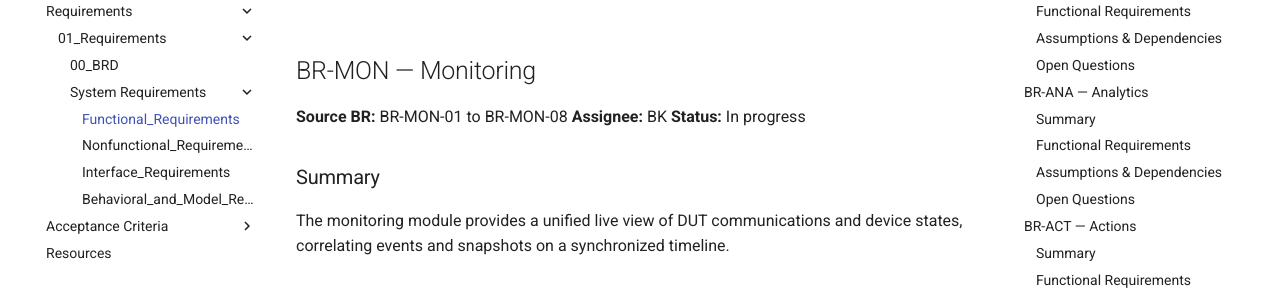
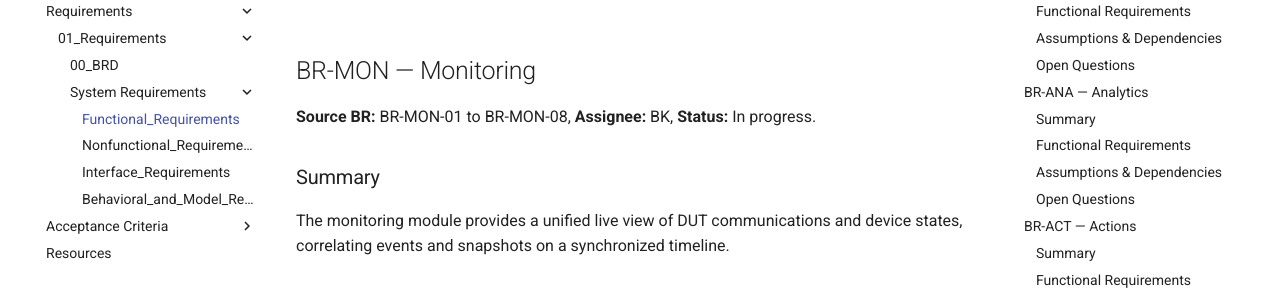
Before and after one commit to EG-ETCS/wiresploit, an MkDocs documentation site: the page built from docs/01_Requirements/01_SysRS/01_Functional_Requirements.md, in a window 1280 px wide and 900 px high. Shown: the part 208-504 px from the top of the window. Built offline with MkDocs 1.6.1 and Material for MkDocs 9.7.7, drawn with Linux system fonts in a browser that asks for light colours.

Commit message:
Fix formatting

```diff
--- a/docs/01_Requirements/01_SysRS/01_Functional_Requirements.md
+++ b/docs/01_Requirements/01_SysRS/01_Functional_Requirements.md
@@ -2,9 +2,9 @@
 
 ## BR-MON — Monitoring
 
-**Source BR:** BR-MON-01 to BR-MON-08
-**Assignee:** BK
-**Status:** In progress
+**Source BR:** BR-MON-01 to BR-MON-08,
+**Assignee:** BK,
+**Status:** In progress.
 
 ### Summary
 The monitoring module provides a unified live view of DUT communications and device states, correlating events and snapshots on a synchronized timeline.
```
